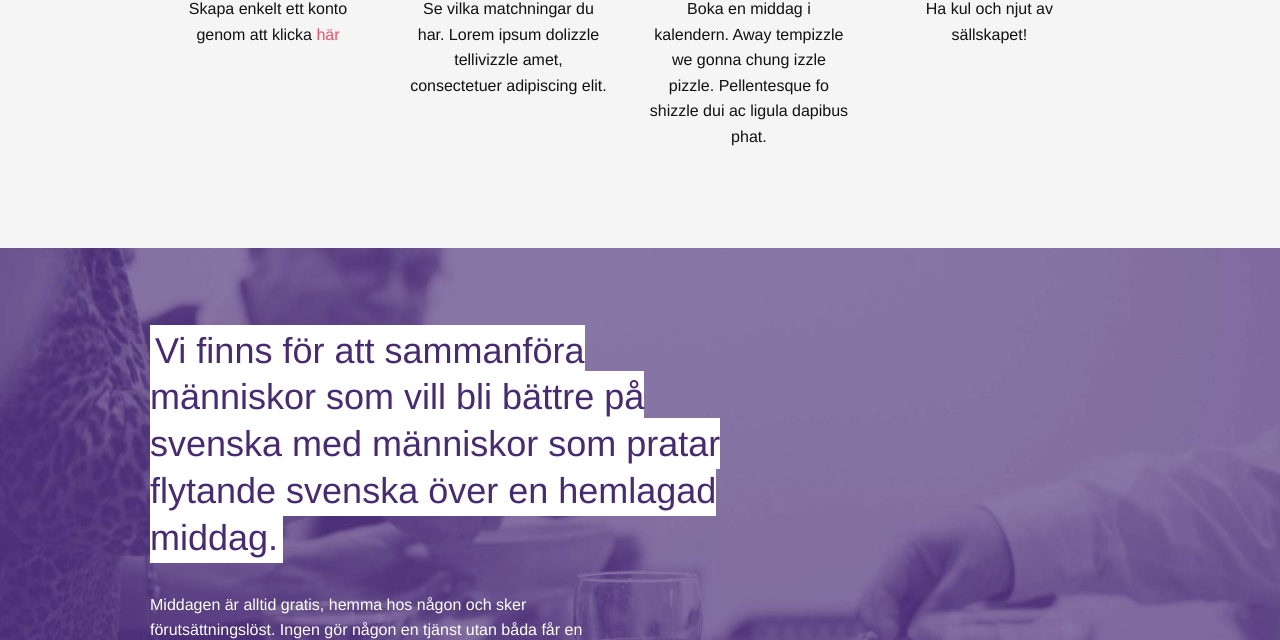
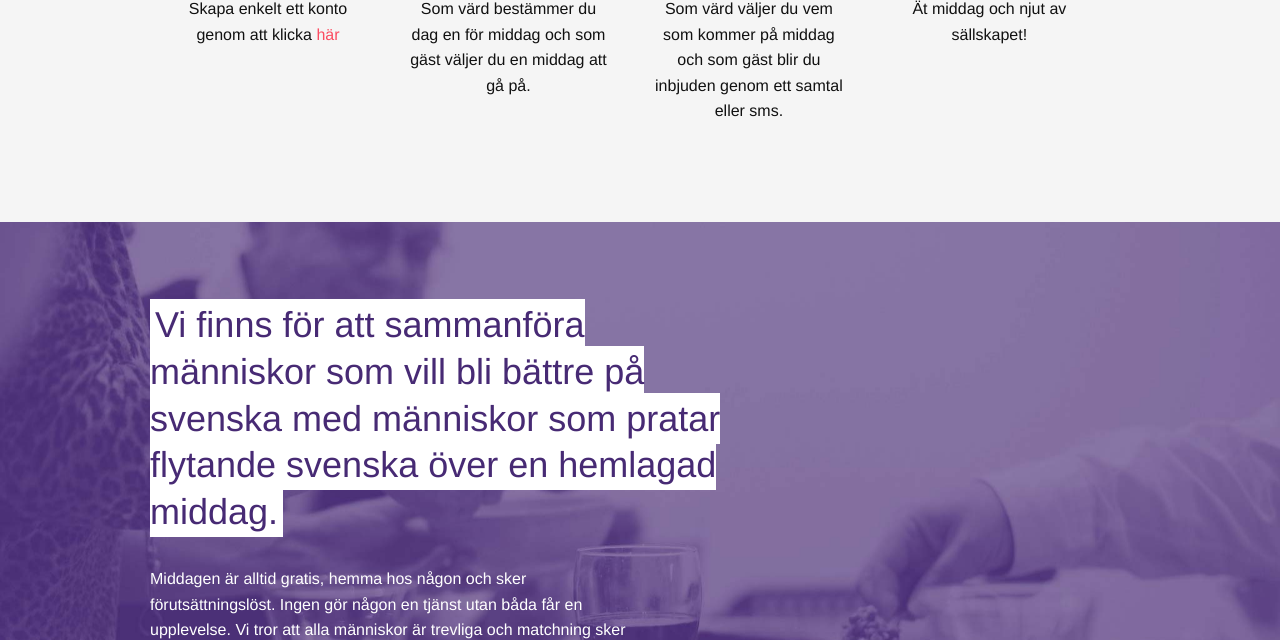
Before and after one commit to Invitationsdepartementet/test, a Jekyll site: the page built from index.html, in a window 1280 px wide and 900 px high, scrolled down 1035 px, cut to the strip 260-900 px from the top of the window. Built offline with Jekyll 4.4.1, drawn with Linux system fonts in a browser that asks for light colours.

Commit message:
Update index.html

```diff
--- a/index.html
+++ b/index.html
@@ -70,15 +70,15 @@ layout: default
          </div>
         <div class="how-presentation">
           <img width="200" height="200" src="http://invitationsdepartementet.se/test/images/how-2.png" alt="Se vilka matchningar du har">
-          <p class="how-text">Se vilka matchningar du har. Lorem ipsum dolizzle tellivizzle amet, consectetuer adipiscing elit.</p>
+          <p class="how-text">Som värd bestämmer du dag en för middag och som gäst väljer du en middag att gå på.</p>
          </div>
         <div class="how-presentation">
           <img width="200" height="200" src="http://invitationsdepartementet.se/test/images/how-3.png" alt="Boka en middag">
-          <p class="how-text">Boka en middag i kalendern. Away tempizzle we gonna chung izzle pizzle. Pellentesque fo shizzle dui ac ligula dapibus phat.</p>
+          <p class="how-text">Som värd väljer du vem som kommer på middag och som gäst blir du inbjuden genom ett samtal eller sms.</p>
          </div>
         <div class="how-presentation">
           <img width="200" height="200" src="http://invitationsdepartementet.se/test/images/how-4.png" alt="Ha kul och njut av sällskapet!">
-          <p class="how-text">Ha kul och njut av sällskapet!</p>
+          <p class="how-text">Ät middag och njut av sällskapet!</p>
          </div>
 
         </div>
```
